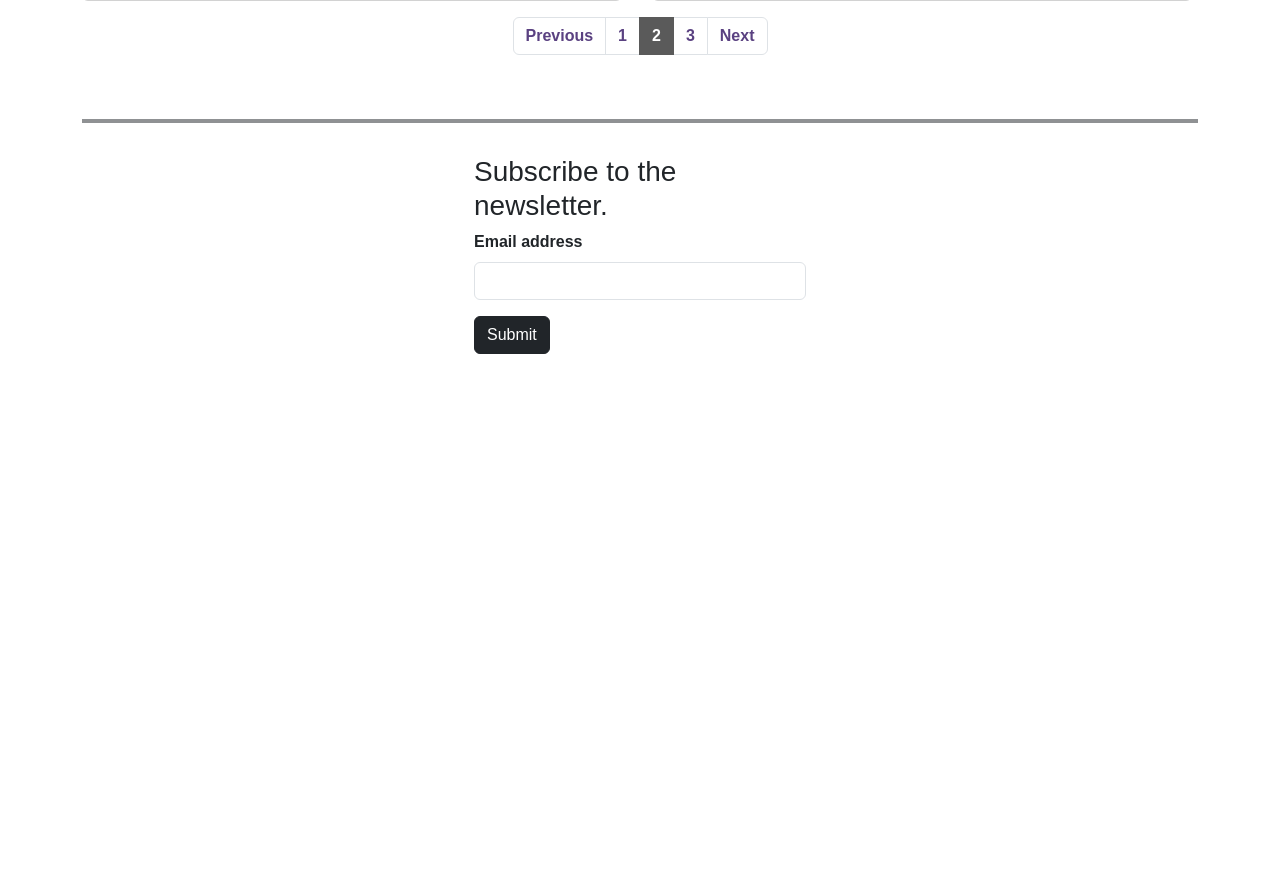
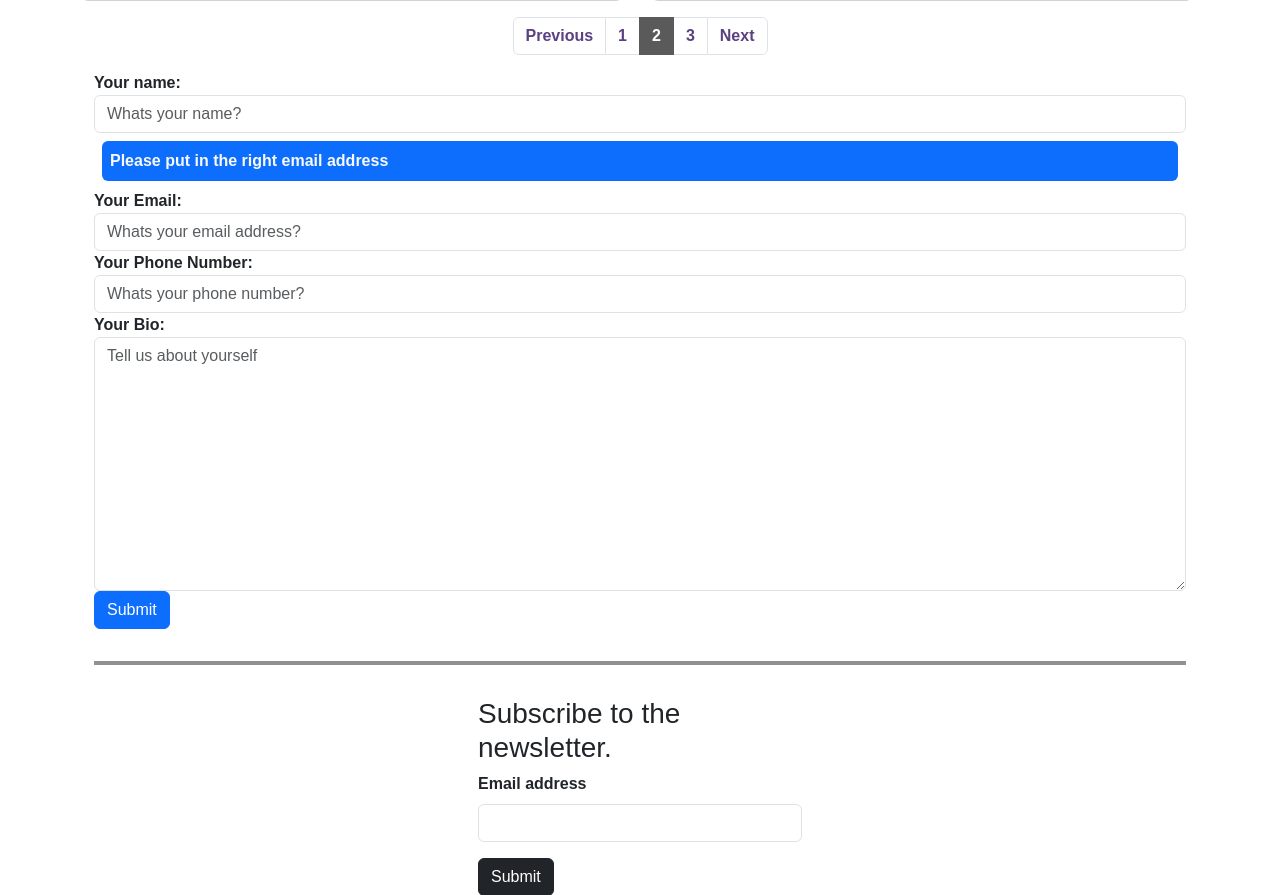
Before and after one commit to Ibudeprecious/Udemy-django, a Django app: page /post/home in a window 1280 px wide. Shown: the part 653-1548 px from the top of the page. Before the commit the page ends 1007 px from the top, so only its background shows below. Run offline with Django 5.2, Linux system fonts and the light colour scheme; data comes from the database, SQL or seed files in the repository; both versions use the stored data as it was after the commit.

Commit message:
learnt a fee more things

```diff
--- /dev/null
+++ b/blog/posts/forms.py
@@ -0,0 +1,23 @@
+from django import forms
+from .models import Form
+from django.core import validators
+
+def start_s(value):
+    if value[0] !='s' and value[0] !='S':
+        raise forms.ValidationError('This field should start with S')
+
+class Arandomform(forms.ModelForm):
+    name = forms.CharField(help_text='Please put in the right email address',label='Your name:',validators=[validators.MinLengthValidator(10),start_s], widget=forms.TextInput(attrs={'class':'form-control', 'placeholder':'Whats your name?'}))
+    email = forms.EmailField(label='Your Email:',validators=[start_s], widget=forms.EmailInput(attrs={'class':'form-control', 'placeholder':'Whats your email address?'}))
+    class Meta:
+        model = Form
+        fields = '__all__' #or ['name', 'email', 'phone_number', 'about']
+        # exclude = ['email']
+        labels = {
+            'phone_number':'Your Phone Number',
+            'about':'Your Bio'
+        }
+        widgets = {
+            'phone_number': forms.NumberInput(attrs={'class':'form-control', 'placeholder':'Whats your phone number?'}),
+            'about': forms.Textarea(attrs={'class':'form-control', 'placeholder':'Tell us about yourself'})
+        }
--- a/blog/posts/models.py
+++ b/blog/posts/models.py
@@ -8,3 +8,9 @@ class post(models.Model):
 
     def __str__(self):
         return self.title
+
+class Form(models.Model):
+     name = models.CharField(max_length=50)
+     email = models.EmailField()
+     phone_number = models.IntegerField()
+     about = models.TextField()
--- a/blog/posts/templates/posts/home.html
+++ b/blog/posts/templates/posts/home.html
@@ -3,6 +3,7 @@
 {% block title %} Home Page {% endblock title %}
 
 {% block content %}
+    <div>
         <h1 class="my-3">Latest</h1>
         <div class="row">
             {% for post in posts %}
@@ -14,10 +15,10 @@
         <div class="container d-flex justify-content-center">
             <nav aria-label="Page navigation example">
                 <ul class="pagination">
+
                     <li class="page-item"><a class="page-link" href="">Previous</a></li>
 
                     <li class="page-item"><a class="page-link" href="">1</a></li>
-
 
                     <li class="page-item active"><a class="page-link" href="#">2</a></li>
 
@@ -29,5 +30,26 @@
             </nav>
         </div>
 
+        <div class="container">
+            <form action='' method="POST">
+                {% csrf_token %}
+                {% for field in form %}
+                <div class="form--div">
+                    {{field.label_tag}}
+                    {{field}}
+                    {% if field.help_text %}
+                        <div class="bg-primary text-light rounded p-2 m-2">{{field.help_text}}</div>
+                    {% endif %}
+                    {% for error in field.errors %}
+                        <div class="bg-danger text-white p-2 m-2 rounded">{{error}} </div>
+                    {% endfor %}
+
+                </div>
+                {% endfor %}
+
+                <button type="submit" class="btn btn-primary"> Submit </button>
+            </form>
+        </div>
+
     </div>
     {% endblock content %}
--- a/blog/posts/views.py
+++ b/blog/posts/views.py
@@ -1,31 +1,21 @@
 from django.shortcuts import render
-from django.http import Http404
+from django.http import HttpResponseRedirect, HttpResponse
 from .models import post
+from .models import Form
 from django.shortcuts import get_object_or_404
+from .forms import Arandomform
 # Create your views here.
-
-all_posts = [
-    {
-        "title": "Accountability in Reading",
-        "content": "Keeping track of the books you’ve committed to read ensures growth and discipline. Accountability partners can help you stay consistent and finish what you start."
-    },
-    {
-        "title": "Accountability in Skill Development",
-        "content": "Learning a skill requires practice and feedback. By sharing progress with a mentor or group, you create accountability that drives you to keep improving."
-    },
-    {
-        "title": "Accountability in Time Management",
-        "content": "Time is a resource you can’t recover once lost. Using schedules, deadlines, or accountability buddies helps prevent procrastination and keeps you focused."
-    },
-    {
-        "title": "Accountability in Financial Management",
-        "content": "Tracking income, expenses, and savings with transparency creates financial discipline. Accountability ensures you avoid waste and make wiser money decisions."
-    }
-]
 
 def home(request):
     db_post = post.objects.all()
-    return render(request,'posts/home.html', {'posts': db_post})
+    if request.method == 'POST':
+        form = Arandomform(request.POST)
+        if form.is_valid():
+            form.save()
+            return HttpResponse('Form Submitted')
+    else:
+        form = Arandomform()
+    return render(request,'posts/home.html', {'posts': db_post, 'form':form})
 
 def post_page(request, id):
 
```
Also changed, not shown: blog/db.sqlite3, blog/posts/migrations/0002_form_alter_post_date_time.py (added).
